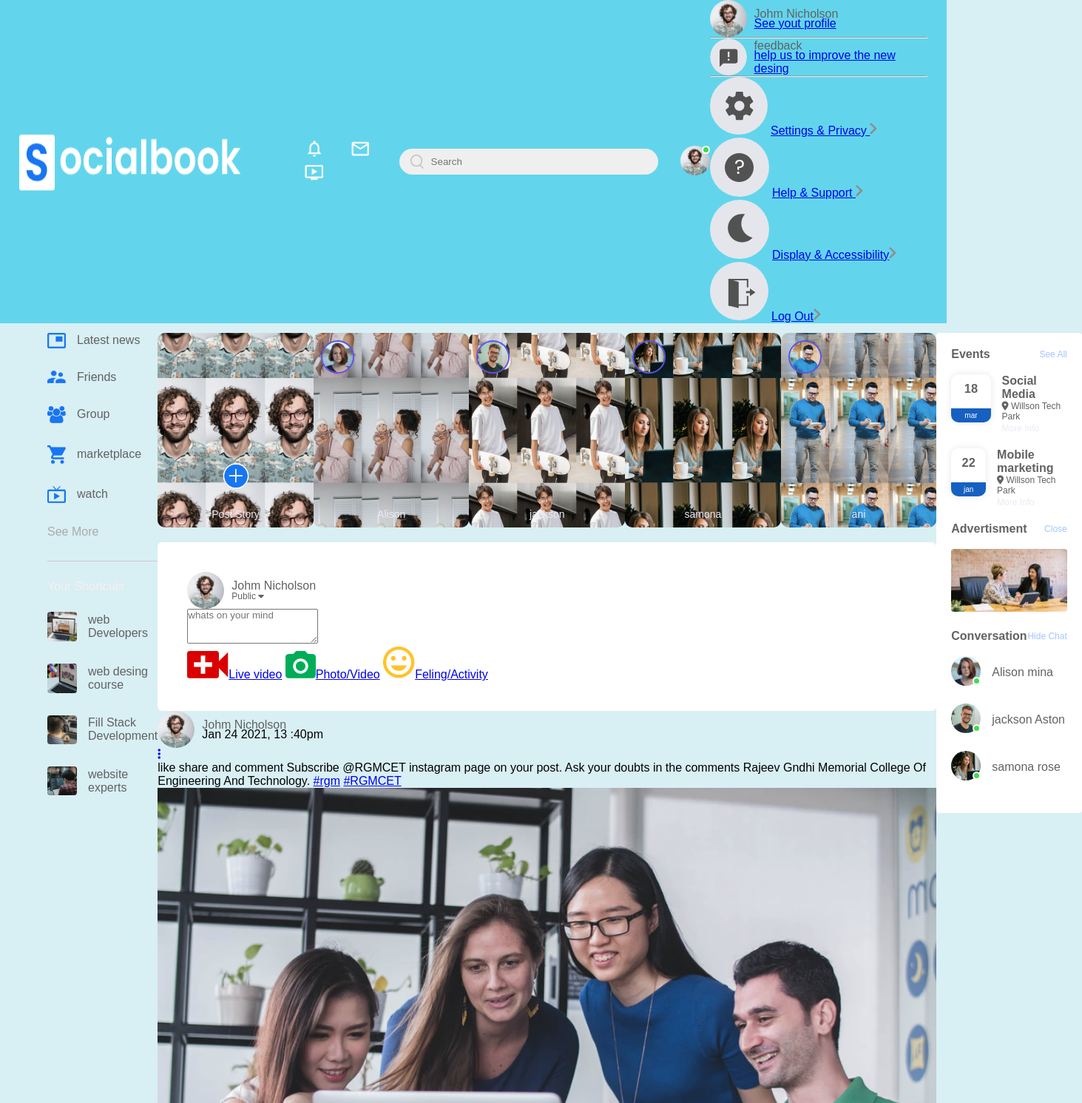
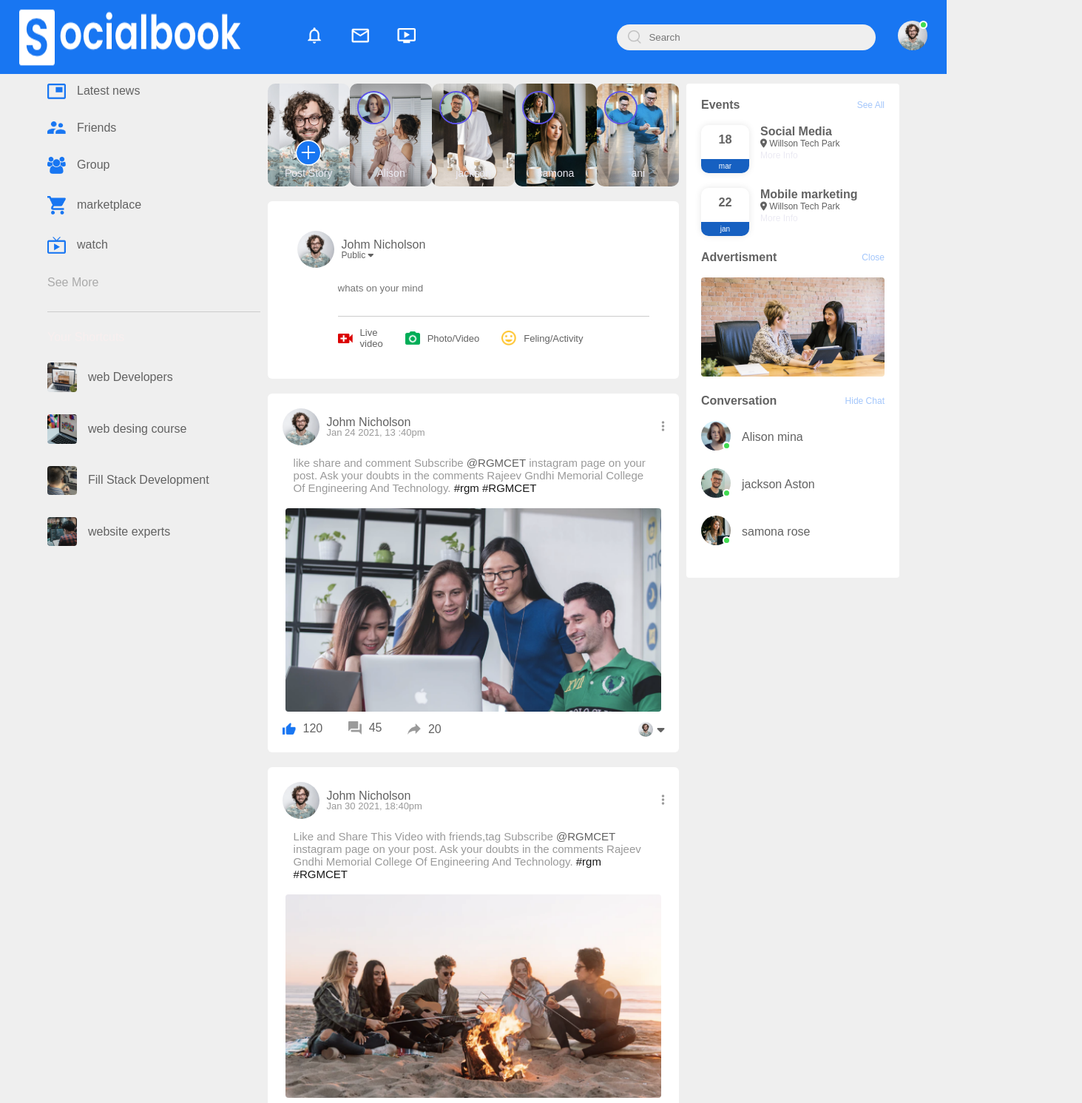
Before and after one commit to Antonyalex930/social-media-web-desing, a plain HTML site: page index.html in a window 1280 px wide. Shown: the top 1491 px of the page at 74% size, 1463 px wide, since content can reach past the window. Drawn offline with Linux system fonts and the light colour scheme; a script that the page names is missing.

Commit message:
Update style.css

```diff
--- a/style.css
+++ b/style.css
@@ -3,9 +3,29 @@
     padding: 0;
     font-family: 'poppins', sans-serif;
     box-sizing: border-box;
+
 }
+
+:root{
+    --body-color: #efefef;
+
+    --nav-color: #1876f2;
+    --bg-color: #fff;
+
+}
+.dark-theme{
+
+    --body-color: #0a0a0a;
+
+    --nav-color: #000;
+    --bg-color: #000;
+}
+
+
 body{
-    background: #d8eff4;
+    background: var(--body-color);
+    transition: background 0.3s;
+
 
 }
 nav{
@@ -13,7 +33,7 @@ nav{
     display: flex;
     align-items: center;
     justify-content: space-between;
-    background-color: #62d5ec;
+    background: var(--nav-color);
     padding: 0px 2%;
     position: sticky;
     top:0;
@@ -103,7 +123,7 @@ nav{
     position: sticky;
     top: 70px;
     align-self: flex-start;
-    background: #fff;
+    background: var(--bg-color);
     padding: 20px;
     border-radius: 4px;
     color: #626262;
@@ -279,7 +299,7 @@ nav{
 .write-post-container{
     width: 100%;
     bottom: 10%;
-    background: #fff;
+    background: var(  --bg-color);
     border-radius: 6px;
     padding: 40px;
     color: #626262;
@@ -294,6 +314,7 @@ align-items: center;
     border-radius: 50%;
     margin-right: 10px;
 }
+
 .user-profile p{
     margin-bottom: -5px;
     font-weight: 500;
@@ -301,6 +322,203 @@ align-items: center;
 }
 .user-profile small{
     font-size: 12px;
+    font-weight: 500;
 }
+.post-input-container{
+    padding-left: 55px;
+    padding-top: 20px;
 
-12322
+}
+.post-input-container textarea{
+
+    width: 100%;
+    border: 0;
+    outline: 0;
+    border-bottom: 1px solid #ccc;
+    background: transparent;
+    resize: none;
+
+}
+.add-post-links{
+    display: flex;
+    margin-top: 10px;
+
+}
+.add-post-links a{
+    text-decoration: none;
+    display: flex;
+    align-items: center;
+    color: #626262;
+    margin-right: 30px;
+    font-size: 13px;
+
+}
+.add-post-links a img{
+    width: 20px;
+    margin-right: 10px;
+
+}
+.post-container{
+    width: 100%;
+    background: var(--bg-color);
+    border-radius: 6px;
+    padding: 20px;
+    color: #626262;
+    margin: 20px 0;
+}
+.user-profile span{
+
+    font-size: 13px;
+    color: #9a9a9a;
+
+}
+.post-text{
+    color: #9a9a9a;
+    margin: 15px;
+    font-size: 15px;
+}
+.post-text span{
+    color: #626262;
+    font-weight: 500;
+
+}
+.post-text a{
+    color: #181818;
+    text-decoration: none;
+}
+.post-img{
+
+    padding: 4px;
+    width: 100%;
+    border-radius: 8px;
+    margin-bottom: 5px;
+}
+.post-row{
+    display: flex;
+    align-items: center;
+    justify-content: space-between;
+}
+.activity-icons div img{
+    width: 18px;
+    margin-right: 10px;
+}
+.activity-icons div{
+    display: inline-flex;
+    align-items: center;
+    margin-right: 30px;
+
+}
+.post-profile-icon{
+    display: flex;
+    align-items: center;
+
+}
+.post-profile-icon img{
+    width: 20px;
+    border-radius: 50%;
+    margin-right: 5px;
+
+}
+.post-row a{
+    color: #9a9a9a;
+
+
+}
+.load-more-btn{
+    display: block;
+    margin: auto;
+    cursor: pointer;
+    padding: 5px 10px;
+    border: 1px soild #9a9a9a;
+    color: #626262;
+    background: transparent;
+    border-radius: 4px;
+
+}
+.footer{
+    text-align: center;
+    color: #9a9a9a;
+    padding: 10px 0 20px;
+
+}
+.settings-menu{
+    position: absolute;
+    width: 90%;
+    max-width: 350px;
+    background: var(--bg-color);
+    box-shadow: 0 0 10px rgba(0,0,0,0.4);
+    border-radius: 4px;
+    overflow: hidden;
+    top: 110%;
+    right: 5%;
+    max-height: 0;
+    transition:  max-height 0.3s;
+
+}
+.settings-menu-height{
+
+    max-height: 450px;
+
+}
+.user-profile a{
+    font-size: 12px;
+    color: #242da8;
+    text-decoration: none;
+
+}
+.setting-menu-inner{
+    padding: 20px;
+
+}
+.settings-menu hr {
+
+    border: 0;
+    height: 1px;
+    background: #9a9a9a;
+    margin: 15px;
+
+}
+.settings-links {
+    display: flex;
+    align-items: center;
+    margin: 15px 0;
+}
+.settings-links .settings-icon{
+    width: 38px;
+    margin-right: 10px;
+    border-radius: 50%;
+
+}
+.settings-links a{
+display: flex;
+flex: 1;
+align-items: center;
+justify-content: space-between;
+text-decoration: none;
+color: #626262;
+}
+#dark-btn{
+    position: absolute;
+    top: 20px;
+    right: 20px;
+    background: #ccc;
+    width: 45px;
+    border-radius: 15px;
+    padding: 2px 3px;
+    cursor: pointer;
+    display: flex;
+    transition:  padding-left 0.5s, background 0.5s;
+}
+#dark-btn span{
+    width: 18px;
+    height: 18px;
+    background: #fff;
+    border-radius: 50%;
+    display: inline-block;
+
+}
+#dark-btn.dark-btn-on{
+    padding-left: 23px;
+    background: #0a0a0a;
+
+}
```
